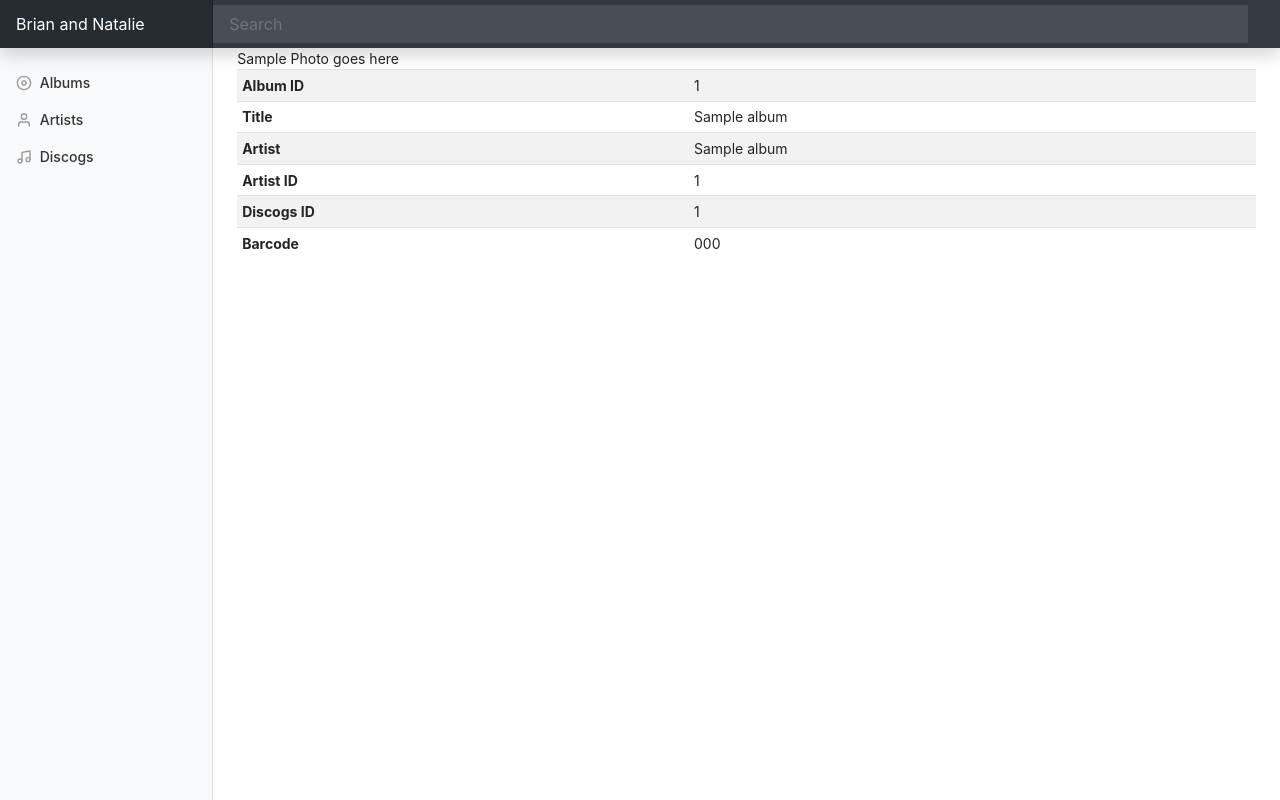
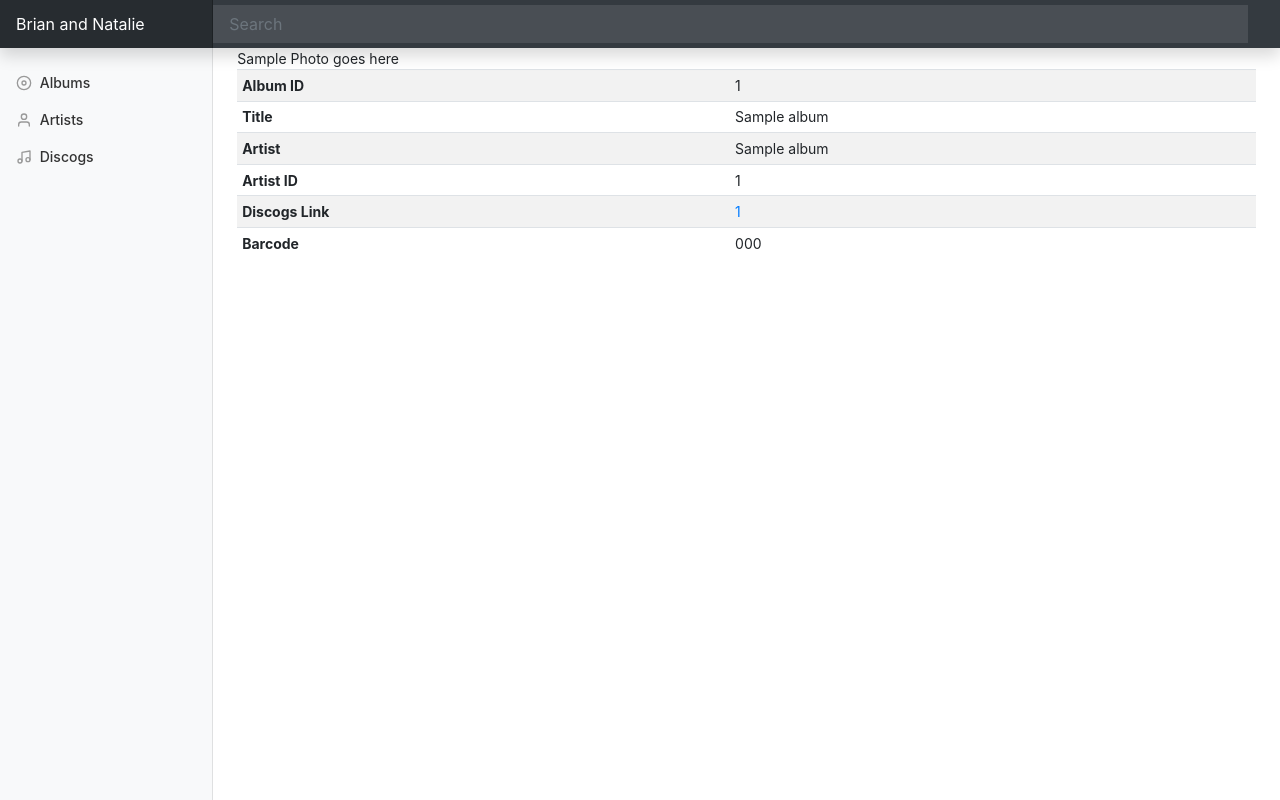
Before and after one commit to bhsuarez/vinyls, a Flask app: template app/templates/album.html in a window 1280 px wide. Run offline with Flask 2, Linux system fonts and the light colour scheme; the template is opened without the code that fills it: most values are stand-ins (such as "Sample title", 1, 10 or a date in 2020); some libraries are stand-ins or nearby versions.

Commit message:
Update album.html
Added discogs link

```diff
--- a/app/templates/album.html
+++ b/app/templates/album.html
@@ -163,8 +163,8 @@
                         </td>
                     </tr>
                     <tr>
-                        <th scope="row">Discogs ID</th>
-                        <td>{{album.discogs_id}}
+                        <th scope="row">Discogs Link</th>
+                        <td><a href="https://discogs.com/release/{{album.discogs_id}}">{{album.discogs_id}}</a>
                         </td>
                     </tr>
                     <tr>
```
